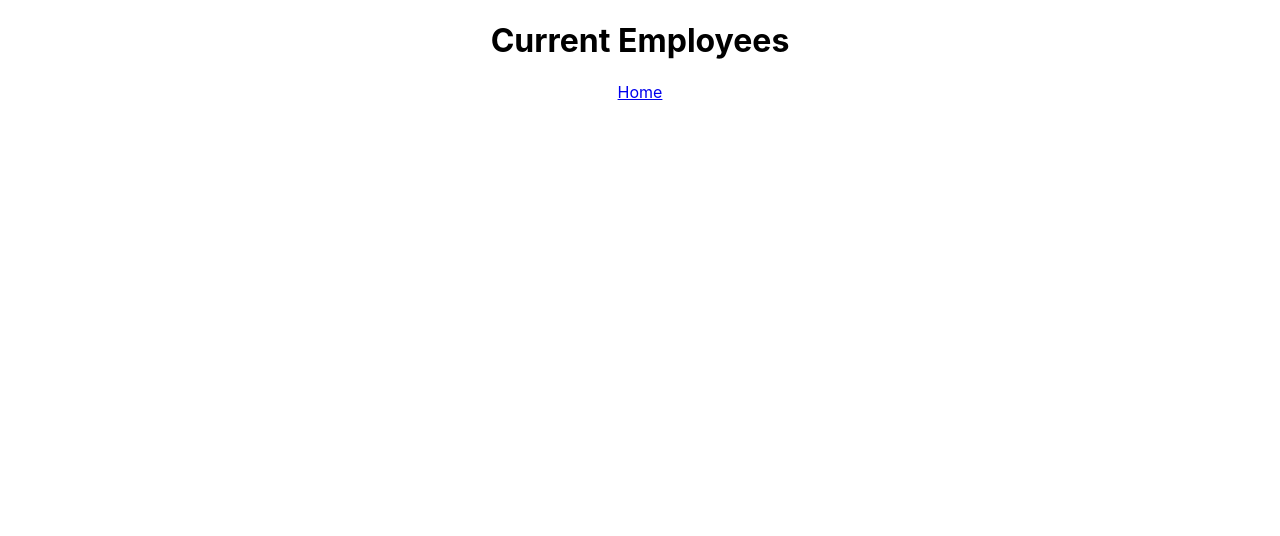
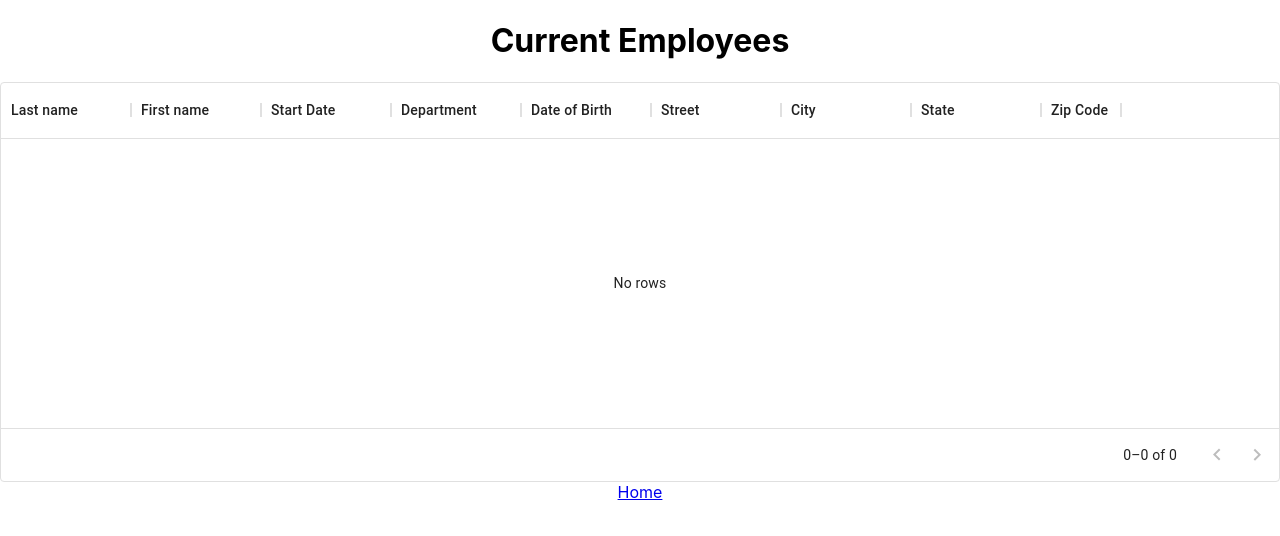
Before and after one commit to Lucasmomille/p14_hrnet, a React (Create React App) app: page /employee in a window 1280 px wide. Shown: the top 536 px of the page. Built offline with nearby package versions, Linux system fonts and the light colour scheme.

Commit message:
add mui data-grid for currentEmployees page

```diff
--- a/package.json
+++ b/package.json
@@ -6,6 +6,8 @@
     "@emotion/react": "^11.10.5",
     "@emotion/styled": "^11.10.5",
     "@mui/material": "^5.10.12",
+    "@mui/styled-engine-sc": "^5.10.6",
+    "@mui/x-data-grid": "^5.17.11",
     "@testing-library/jest-dom": "^5.16.5",
     "@testing-library/react": "^13.4.0",
     "@testing-library/user-event": "^13.5.0",
@@ -14,6 +16,7 @@
     "react-router": "^6.4.3",
     "react-router-dom": "^6.4.3",
     "react-scripts": "5.0.1",
+    "styled-components": "^5.3.6",
     "web-vitals": "^2.1.4"
   },
   "scripts": {
--- a/src/App.js
+++ b/src/App.js
@@ -1,4 +1,4 @@
-import React, { lazy, Suspense, useState } from 'react';
+import React, { lazy, Suspense, useState, useContext, useEffect } from 'react';
 import { BrowserRouter as Router, Route, Routes } from 'react-router-dom';
 import EmployeesContext from './context/employees';
 
@@ -7,9 +7,10 @@ const CurrentEmployee = lazy(() => import('./pages/CurrentEmployee'))
 
 
 function App() {
-	const [employees, setEmployees] = useState();
+	const [employees, setEmployees] = useState([]);
+
 	return (
-		<EmployeesContext.Provider value={{ employees, setEmployees }}>
+		<EmployeesContext.Provider value={{employees, setEmployees}}>
 			<Router >
 				<Suspense fallback={<p>Loading...</p>}>
 				<Routes>
--- a/src/components/Form/Form.jsx
+++ b/src/components/Form/Form.jsx
@@ -1,5 +1,6 @@
-import React, { useState } from 'react'
+import React, { useState, useContext, useEffect } from 'react'
 import { states } from '../../data/states'
+import EmployeesContext from '../../context/employees';
 
 import Box from '@mui/material/Box';
 import InputLabel from '@mui/material/InputLabel';
@@ -11,7 +12,7 @@ const SelectForm = ({ values, callback }) => {
     return (
         <Box sx={{ minWidth: 120 }}>
         <FormControl fullWidth>
-          <InputLabel id="demo-simple-select-label">State</InputLabel>
+          <InputLabel>State</InputLabel>
           <Select
             label="state"
             defaultValue=""
@@ -39,6 +40,8 @@ function Form() {
     const [zipCode, setZipCode] = useState("");
     const [state, setState] = useState("");
 
+    const { employees, setEmployees } = useContext(EmployeesContext);
+
     const employee = {
         firstName: firstName,
         lastName: lastName,
@@ -61,7 +64,10 @@ function Form() {
     const saveEmployee = (e) => {
         e.preventDefault();
         console.log('form', employee)
+        setEmployees([...employees, employee])
+        console.log('employees', employees)
     }
+
     return (
         <>
             <form id="create-employee">
--- a/src/context/employees.js
+++ b/src/context/employees.js
@@ -1,5 +1,5 @@
 import { createContext } from 'react';
 
 
-const EmployeesContext = createContext([]);
+const EmployeesContext = createContext(null);
 export default EmployeesContext;
--- a/src/pages/CurrentEmployee.jsx
+++ b/src/pages/CurrentEmployee.jsx
@@ -1,12 +1,67 @@
-import React from 'react'
+import React, {useContext} from 'react'
 import { NavLink } from 'react-router-dom'
+import EmployeesContext from '../context/employees';
+
+import { DataGrid } from '@mui/x-data-grid';
+
+const columns = [
+    { field: 'lastName', headerName: 'Last name', width: 130 },
+  { field: 'firstName', headerName: 'First name', width: 130 },
+  { field: 'startDate', headerName: 'Start Date', width: 130 },
+  { field: 'department', headerName: 'Department', width: 130 },
+  {
+    field: 'dateOfBirth',
+    headerName: 'Date of Birth',
+    width: 130,
+  },
+  {
+    field: 'street',
+    headerName: 'Street',
+    width: 130,
+  },
+  {
+    field: 'city',
+    headerName: 'City',
+    width: 130,
+  },
+  {
+    field: 'state',
+    headerName: 'State',
+    width: 130,
+  },
+  {
+    field: 'zipCode',
+    headerName: 'Zip Code',
+    width: 80,
+  },
+];
+
+function DataTable(rows) {
+    console.log('in dataTable', rows.rows)
+  return (
+    <div style={{ height: 400, width: '100%' }}>
+      <DataGrid
+        rows={rows.rows}
+        getRowId={(r) => r.lastname+Math.random()}
+        columns={columns}
+        pageSize={5}
+        rowsPerPageOptions={[5]}
+      />
+    </div>
+  );
+}
 
 function CurrentEmployee() {
+    const { employees, setEmployees } = useContext(EmployeesContext);
+    console.log('currentEmployee', employees)
+    const rows = [...employees]
+    console.log('currentEmployee rows', rows)
     return (
         <div id="employee-div" className="container">
             <h1>Current Employees</h1>
             <table id="employee-table" className="display"></table>
-            <NavLink tp='/'>Home</NavLink>
+            <DataTable rows={rows}></DataTable>
+            <NavLink to='/'>Home</NavLink>
         </div>
     )
 }
--- a/src/pages/Home.jsx
+++ b/src/pages/Home.jsx
@@ -1,8 +1,10 @@
-import React from 'react'
+import React, {useContext} from 'react'
 import { NavLink } from 'react-router-dom'
 import Form from '../components/Form/Form'
-
+import EmployeesContext from '../context/employees';
 function Home() {
+    const { employees, setEmployees } = useContext(EmployeesContext);
+    console.log('home', employees)
   return (
     <>
       	<div className="title">
```
Also changed, not shown: 1 other file (tests, documents, lock files or other folders).
